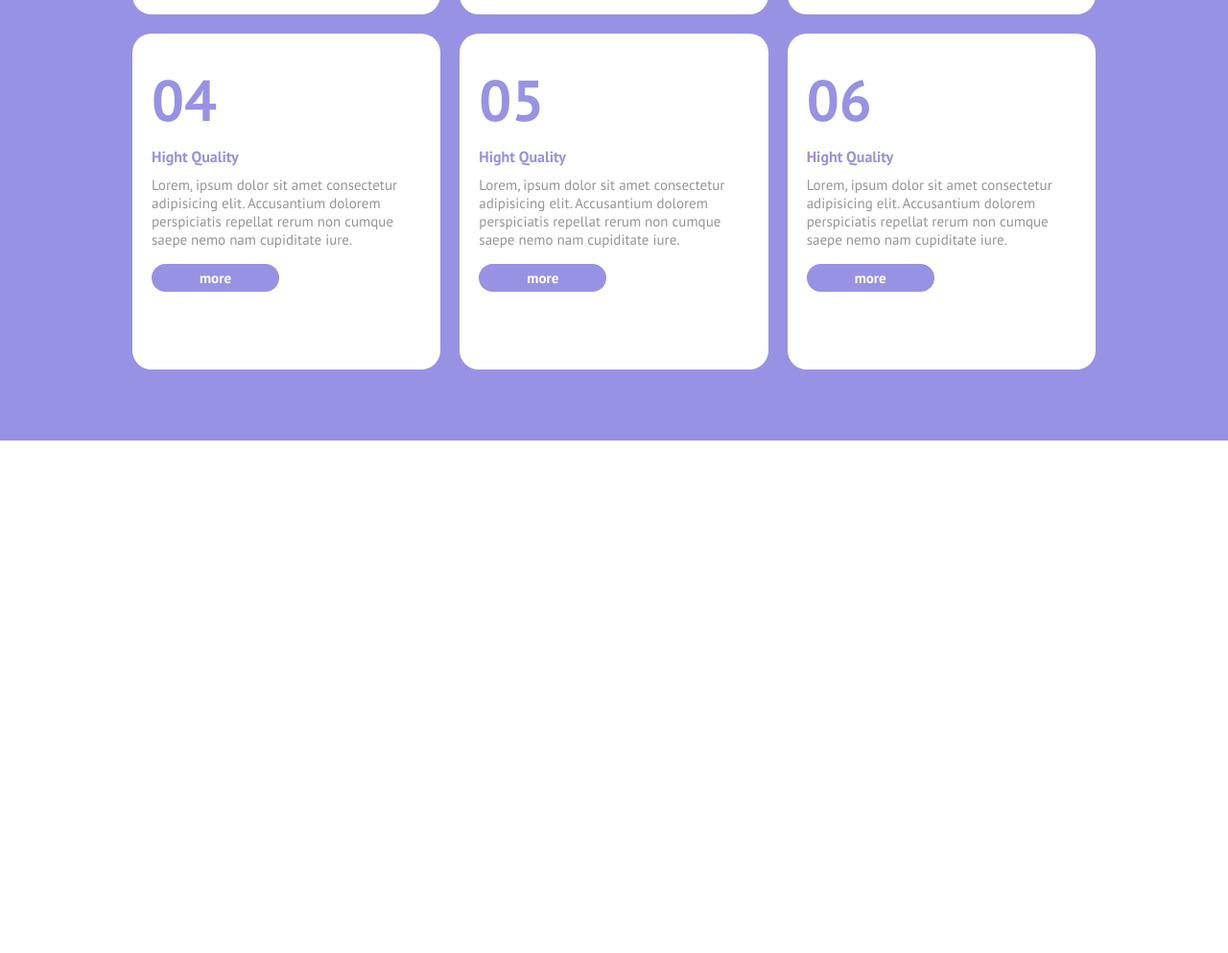
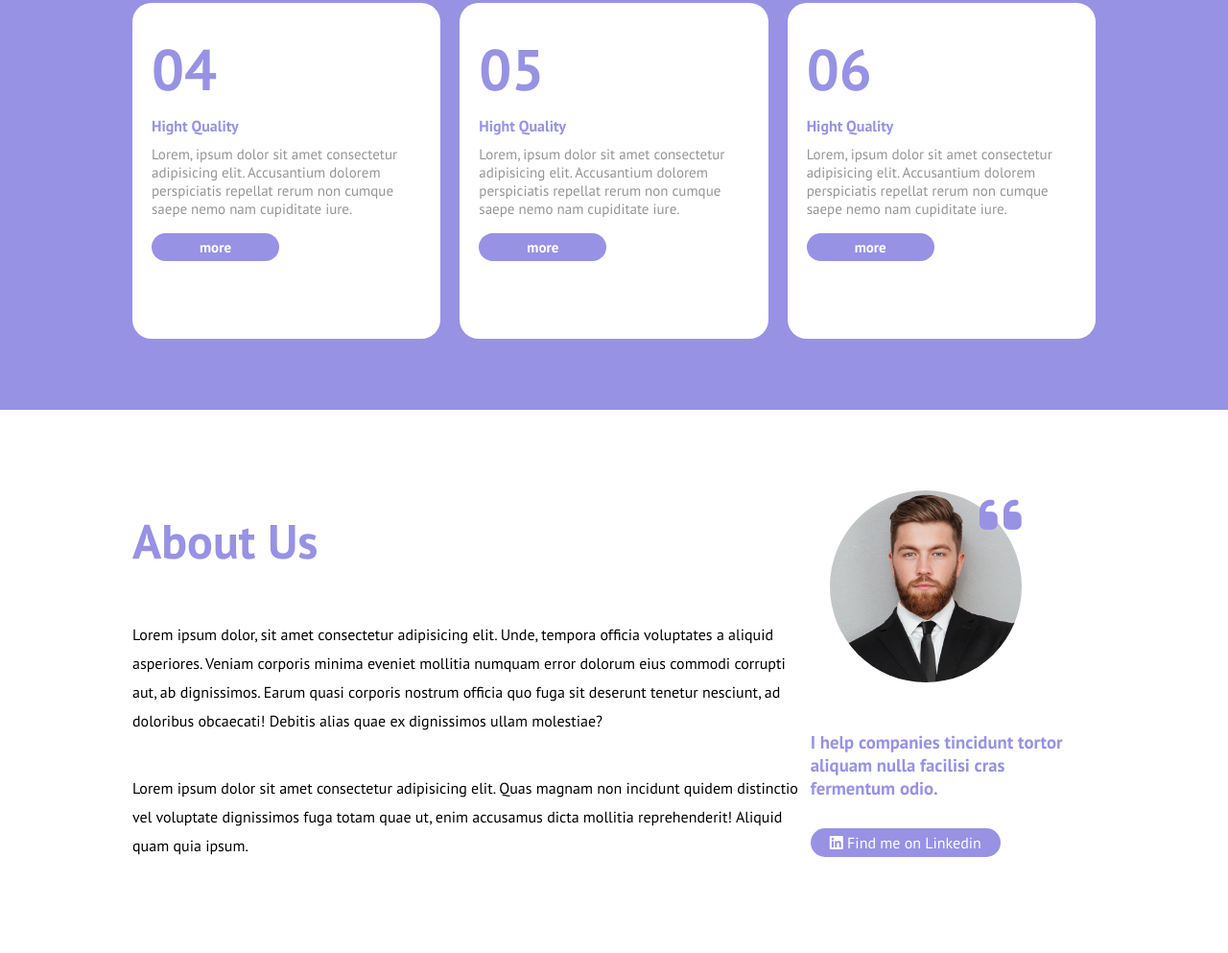
Before and after one commit to lorenzocutrera/htmlcss-responsive-layout, a plain HTML site: page index.html in a window 1280 px wide. Shown: the part 2874-3867 px from the top of the page at 96% size. Before the commit the page ends 3589 px from the top, so only its background shows below. Drawn offline with Linux system fonts and the light colour scheme.

Commit message:
add aboutus section
responsive

```diff
--- a/index.html
+++ b/index.html
@@ -265,7 +265,39 @@
                 </div>
             </div>
         </section>
-        <section></section>
+
+        <section class="about">
+            <div class="container">
+
+                <div class="row">
+                    <div class="left-about">
+                        <h2>About Us</h2>
+                        <p>
+                            Lorem ipsum dolor, sit amet consectetur adipisicing elit. Unde, tempora officia voluptates a
+                            aliquid asperiores. Veniam corporis minima eveniet mollitia numquam error dolorum eius
+                            commodi corrupti aut, ab dignissimos. Earum quasi corporis nostrum officia quo fuga sit
+                            deserunt tenetur nesciunt, ad doloribus obcaecati! Debitis alias quae ex dignissimos ullam
+                            molestiae?
+
+                        </p>
+                        <p>
+                            Lorem ipsum dolor sit amet consectetur adipisicing elit. Quas magnam non incidunt quidem
+                            distinctio vel voluptate dignissimos fuga totam quae ut, enim accusamus dicta mollitia
+                            reprehenderit! Aliquid quam quia ipsum.
+                        </p>
+                    </div>
+                    <div class="right-about">
+                        <div class="foto abau">
+                            <i class="fa-solid fa-quote-left"></i>
+                        </div>
+                        <h3>
+                            I help companies tincidunt tortor aliquam nulla facilisi cras fermentum odio.
+                        </h3>
+                        <a href="#"> <i class="fa-brands fa-linkedin"></i> Find me on Linkedin</a>
+                    </div>
+                </div>
+            </div>
+        </section>
         <section></section>
     </main>
 
--- a/style/style.css
+++ b/style/style.css
@@ -49,6 +49,7 @@ header {
 nav{
     justify-content: space-between;
 }
+
 
 nav a {
     text-decoration: none;
@@ -226,7 +227,7 @@ nav a {
 .info-partners{
     text-align: center;
 }
-h2{
+.info-partners h2{
     color: var(--rsp-primary);
     padding: 20px;
 }
@@ -334,3 +335,75 @@ h2{
         width: 100%;
     }
 }
+
+
+/* about us */
+.left-about{
+    width: calc(70% - 20px);
+    margin: 10px;
+    min-height: 300px;
+}
+.left-about h2{
+    padding: 30px 0;
+    font-size: 50px;
+    color: var(--rsp-primary);
+}
+
+.left-about p{
+padding: 20px 0;
+line-height: 30px;
+}
+
+.right-about{
+    width: calc(30% - 20px);
+    min-height: 300px;
+    display: flex;
+    flex-direction: column;
+    align-items: flex-start;
+}
+.abau{
+    background-image: url(img/about.jpg);
+    position: relative;
+}
+
+.right-about h3{
+    color: var(--rsp-primary);
+    padding: 30px 0;
+}
+
+.fa-quote-left{
+    position: absolute;
+    right: 0px;
+    color: var(--rsp-primary);
+    font-size: 50px;
+}
+
+.about a{
+    text-decoration: none;
+    background-color: var(--rsp-primary);
+    text-align: center;
+    color: white;
+    padding: 5px 20px;
+    border-radius: 20px;
+}
+
+@media screen and (max-width: 768px) {
+    .left-about{
+        width: calc(60% - 20px);
+    }
+    .right-about{
+        width: calc(40% - 20px);
+    }
+}
+
+@media screen and (max-width: 480px) {
+    .about .row{
+        flex-direction: column;
+    }
+    .left-about{
+        width: 100%;
+    }
+    .right-about{
+        width: 100%;
+    }
+}
```
